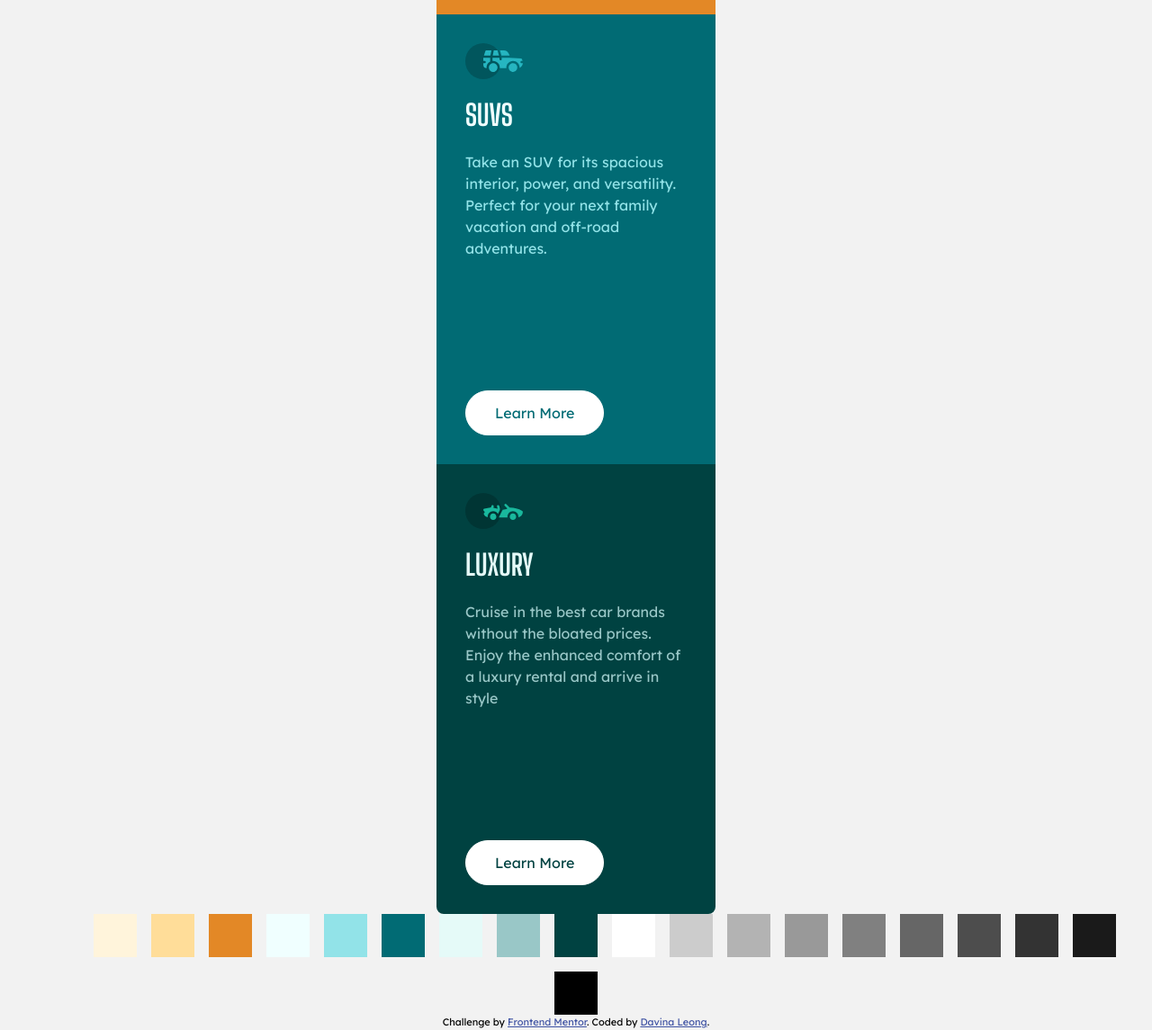
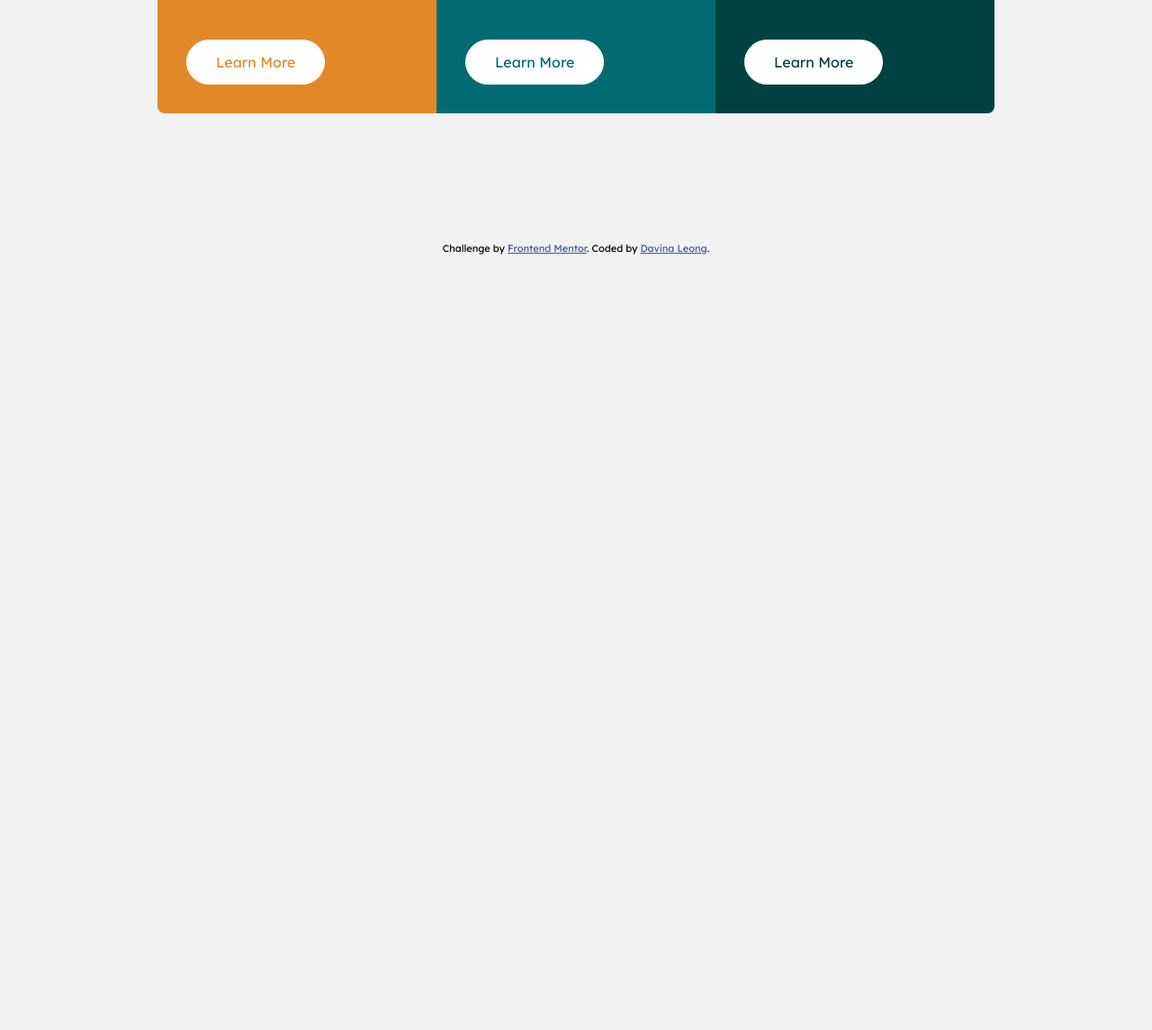
Before and after one commit to davinaleong/fem-3-column-preview-card-component, a website built with Vite: page index.html in a window 1280 px wide. Shown: the part 500-1645 px from the top of the page at 90% size. After the commit the page ends 800 px from the top, so only its background shows below. Built offline with nearby package versions, Linux system fonts and the light colour scheme.

Commit message:
Styled for desktop

```diff
--- a/index.html
+++ b/index.html
@@ -34,7 +34,7 @@
     </style>
   </head>
   <body class="bg-neutral-100">
-    <main>
+    <main class="p-400">
       <h1 class="visually-hidden">3-Column Preview Card Component</h1>
 
       <section class="section-grid | mx-auto">
@@ -90,34 +90,7 @@
       </section>
     </main>
 
-    <div class="swatches">
-      <div class="swatch bg-neutral-100">&nbsp;</div>
-
-      <div class="swatch bg-orange-100">&nbsp;</div>
-      <div class="swatch bg-orange-200">&nbsp;</div>
-      <div class="swatch bg-orange-400">&nbsp;</div>
-
-      <div class="swatch bg-teal-100">&nbsp;</div>
-      <div class="swatch bg-teal-200">&nbsp;</div>
-      <div class="swatch bg-teal-800">&nbsp;</div>
-
-      <div class="swatch bg-cyan-100">&nbsp;</div>
-      <div class="swatch bg-cyan-200">&nbsp;</div>
-      <div class="swatch bg-cyan-900">&nbsp;</div>
-
-      <div class="swatch bg-grey-100">&nbsp;</div>
-      <div class="swatch bg-grey-200">&nbsp;</div>
-      <div class="swatch bg-grey-300">&nbsp;</div>
-      <div class="swatch bg-grey-400">&nbsp;</div>
-      <div class="swatch bg-grey-500">&nbsp;</div>
-      <div class="swatch bg-grey-600">&nbsp;</div>
-      <div class="swatch bg-grey-700">&nbsp;</div>
-      <div class="swatch bg-grey-800">&nbsp;</div>
-      <div class="swatch bg-grey-900">&nbsp;</div>
-      <div class="swatch bg-grey-1000">&nbsp;</div>
-    </div>
-
-    <div class="attribution">
+    <div class="attribution | p-400">
       Challenge by
       <a href="https://www.frontendmentor.io?ref=challenge" target="_blank"
         >Frontend Mentor</a
--- a/styles/main.css
+++ b/styles/main.css
@@ -89,8 +89,12 @@ body {
   font-family: var(--ff-body);
   font-weight: var(--fw-regular);
   display: grid;
-  grid-template-rows: auto max-content max-content;
-  padding: var(--size-400);
+  grid-template-rows: auto max-content;
+}
+
+main {
+  display: grid;
+  place-content: center;
 }
 
 .swatches {
@@ -153,6 +157,15 @@ body {
   grid-template-rows: repeat(3, 1fr);
   border-radius: var(--size-200);
   overflow: hidden;
+}
+
+@media (min-width: 59.5em) {
+  .section-grid {
+    max-width: calc(var(--cell-width) * var(--cell-num));
+    min-height: var(--cell-height);
+    grid-template-columns: repeat(3, 1fr);
+    grid-template-rows: 100%;
+  }
 }
 
 .section-cell {
```
